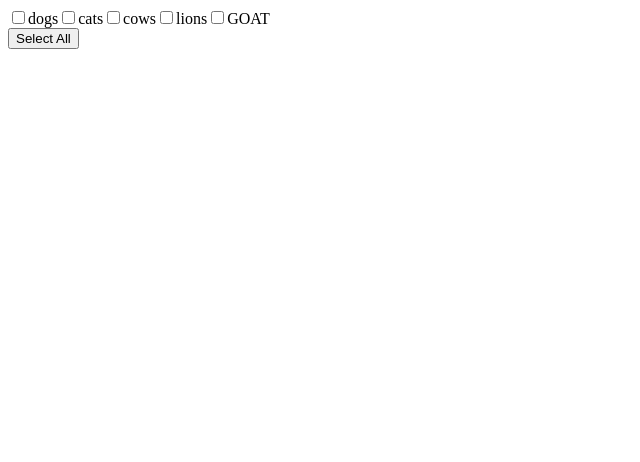
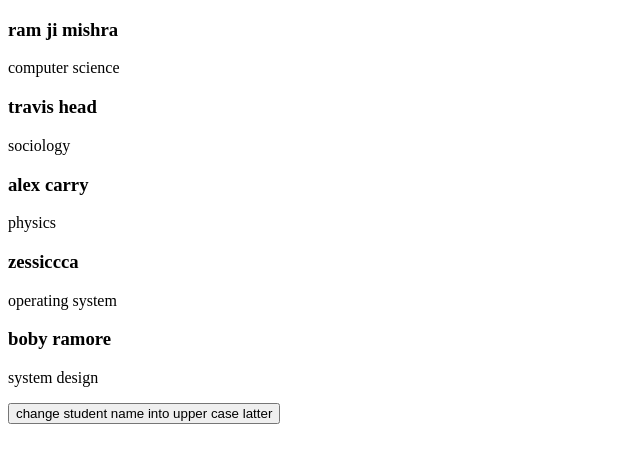
Before and after one commit to ramji023/React-practice, a React (Vite) app: page / in a window 1280 px wide. Shown: the top 462 px of the page, without its empty margins (0-640 px from the left). Built offline with nearby package versions, Linux system fonts and the light colour scheme.

Commit message:
learn about updating object and array immutablely

```diff
--- a/src/App.tsx
+++ b/src/App.tsx
@@ -1,8 +1,8 @@
-import CheckBoxes from "./interview Questions/checkBoxes/CheckBoxes"
+import UpdateArray from "./interview Questions/update array and objects/UpdateArray"
 export default function App() {
   return (
     <>
-      <CheckBoxes />
+      <UpdateArray />
     </>
   )
 }
--- /dev/null
+++ b/src/interview Questions/update array and objects/UpdateArray.tsx
@@ -0,0 +1,52 @@
+import { useState } from "react"
+const UpdateArray = () => {
+    const [students, setStudentsName] = useState(
+        [
+            {
+                id: 1,
+                name: "ram ji mishra",
+                subject: "computer science"
+            },
+            {
+                id: 2,
+                name: "travis head",
+                subject: "sociology"
+            },
+            {
+                id: 3,
+                name: "alex carry",
+                subject: "physics"
+            },
+            {
+                id: 4,
+                name: "zessiccca",
+                subject: "operating system"
+            },
+            {
+                id: 5,
+                name: "boby ramore",
+                subject: "system design"
+            }
+        ]
+    )
+
+    function changeName() {
+        setStudentsName((allStudents) => {
+            return allStudents.map((prev) => ({ ...prev, name: prev.name.toUpperCase() }))
+        })
+    }
+    return (
+        <>
+            {students.map((item) => (
+                <div key={item.id}>
+                    <h3>{item.name}</h3>
+                    <p>{item.subject}</p>
+
+                </div>
+            ))}
+            <button onClick={changeName}>change student name into upper case latter</button>
+        </>
+    )
+}
+
+export default UpdateArray
```
Also changed, not shown: src/interview Questions/update array and objects/UpdateObject.tsx (added, +28 -0 lines).
